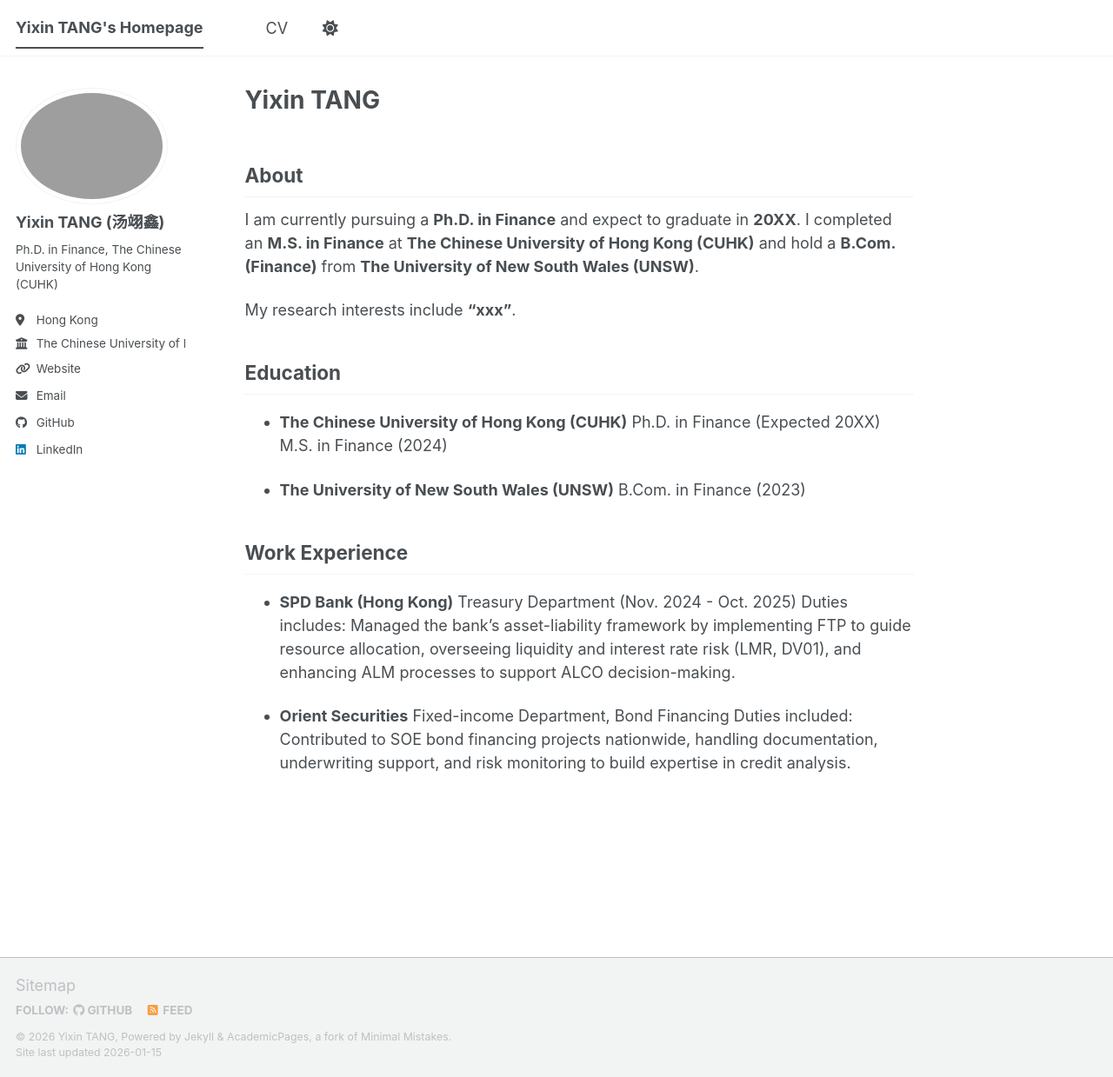
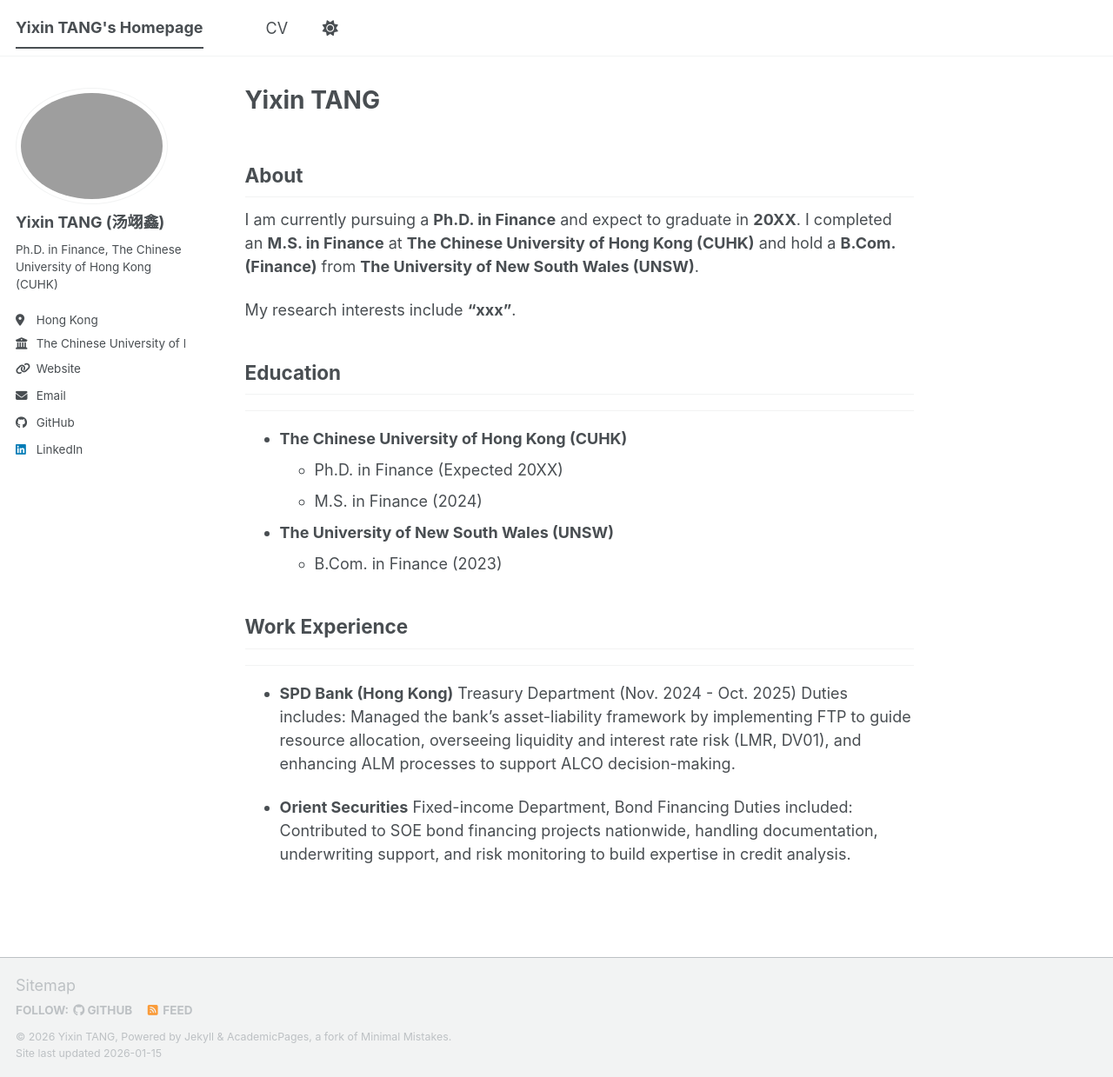
Before and after one commit to tyx0102/tyx0102.github.io, a Jekyll site: the page built from _pages/about.md, in a window 1280 px wide and 1239 px high. Shown: the whole window at 87% size. Built offline with Jekyll 4.4.1, drawn with Linux system fonts in a browser that asks for light colours; a script bundle is joined from its source files by our own code; library files that are not in the unit come from our copies.

```diff
--- a/_pages/about.md
+++ b/_pages/about.md
@@ -7,22 +7,22 @@ redirect_from:
   - /about.html
 ---
 
-About
-------
+## About
+
 I am currently pursuing a **Ph.D. in Finance** and expect to graduate in **20XX**. I completed an **M.S. in Finance** at **The Chinese University of Hong Kong (CUHK)** and hold a **B.Com. (Finance)** from **The University of New South Wales (UNSW)**.
 
 My research interests include **"xxx"**.
 
-Education
+## Education
 ---
 - **The Chinese University of Hong Kong (CUHK)**
-  Ph.D. in Finance (Expected 20XX)
-  M.S. in Finance (2024)
+  - Ph.D. in Finance (Expected 20XX)
+  - M.S. in Finance (2024)
 
 - **The University of New South Wales (UNSW)**
-  B.Com. in Finance (2023)
+  - B.Com. in Finance (2023)
 
-Work Experience
+## Work Experience
 ---
 - **SPD Bank (Hong Kong)**
   Treasury Department (Nov. 2024 - Oct. 2025)
```
